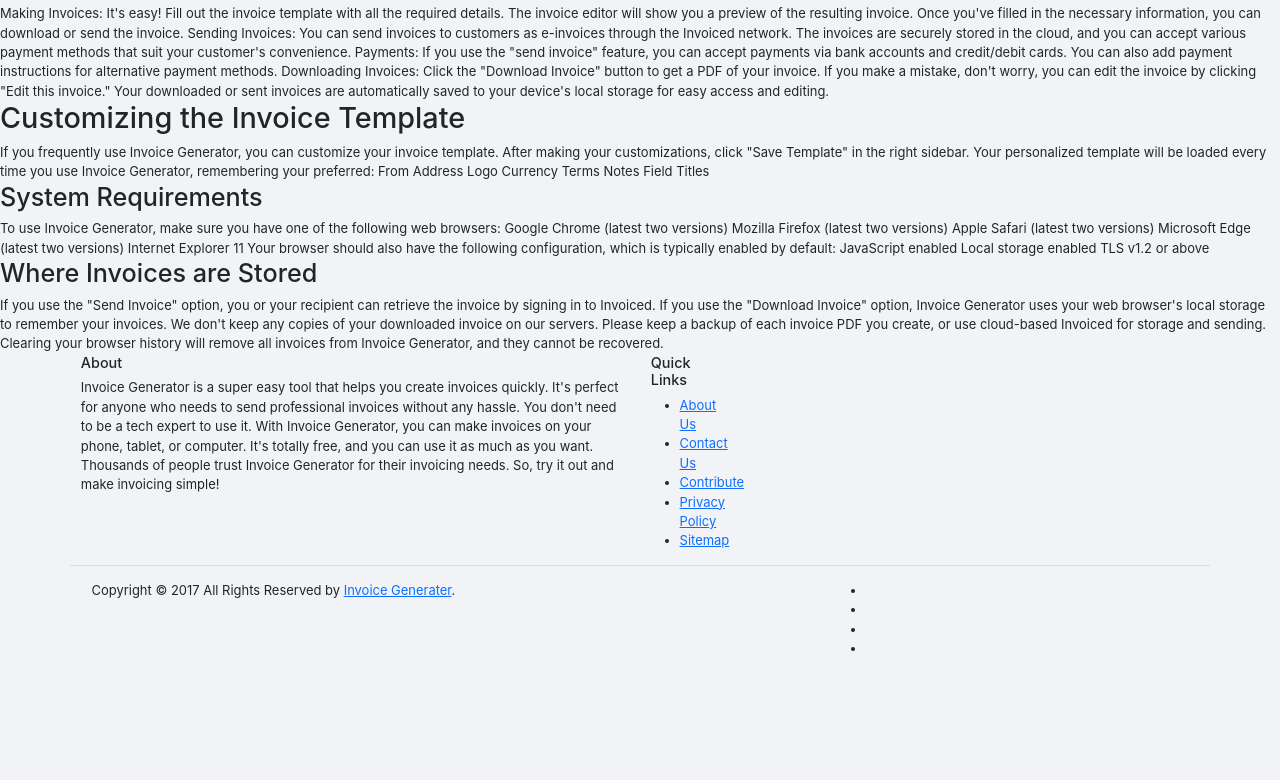
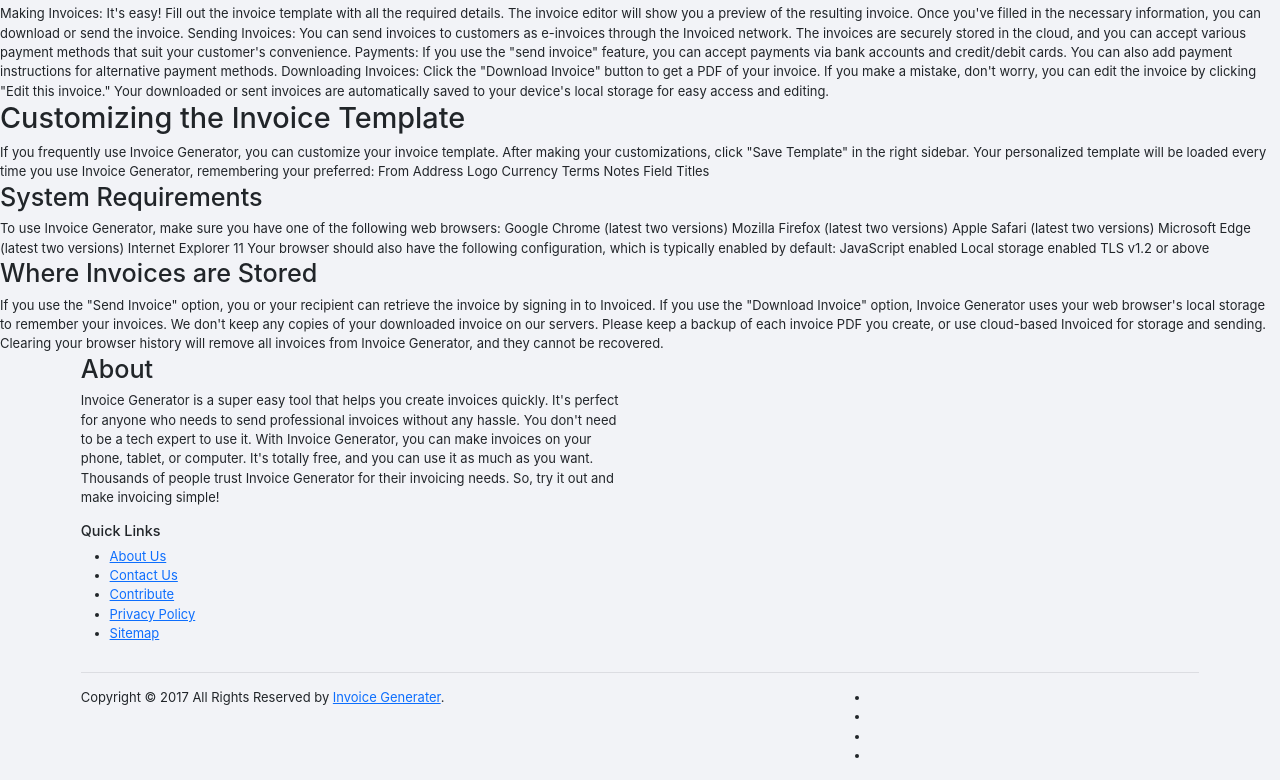
Before and after one commit to ibommahd/finalooo, a plain HTML site: page index.html in a window 1280 px wide. Shown: the part 1098-1878 px from the top of the page. Before the commit the page ends 1771 px from the top, so only its background shows below. Drawn offline with Linux system fonts and the light colour scheme.

Commit message:
Update index.html

```diff
--- a/index.html
+++ b/index.html
@@ -65,14 +65,9 @@ If you use the "Download Invoice" option, Invoice Generator uses your web browse
       <div class="container">
         <div class="row">
           <div class="col-sm-12 col-md-6">
-            <h6>About</h6>
-            <p class="text-justify">Invoice Generator is a super easy tool that helps you create invoices quickly. It's perfect for anyone who needs to send professional invoices without any hassle. You don't need to be a tech expert to use it. With Invoice Generator, you can make invoices on your phone, tablet, or computer. It's totally free, and you can use it as much as you want. Thousands of people trust Invoice Generator for their invoicing needs. So, try it out and make invoicing simple!</p>
-          </div>
-
-          <div class="col-xs-6 col-md-3">
-
-          <div class="col-xs-6 col-md-3">
-            <h6>Quick Links</h6>
+<h3>About</h3>
+<p class="text-justify">Invoice Generator is a super easy tool that helps you create invoices quickly. It's perfect for anyone who needs to send professional invoices without any hassle. You don't need to be a tech expert to use it. With Invoice Generator, you can make invoices on your phone, tablet, or computer. It's totally free, and you can use it as much as you want. Thousands of people trust Invoice Generator for their invoicing needs. So, try it out and make invoicing simple!</p>
+  <h6>Quick Links</h6>
             <ul class="footer-links">
               <li><a href="http://scanfcode.com/about/">About Us</a></li>
               <li><a href="http://scanfcode.com/contact/">Contact Us</a></li>
```
